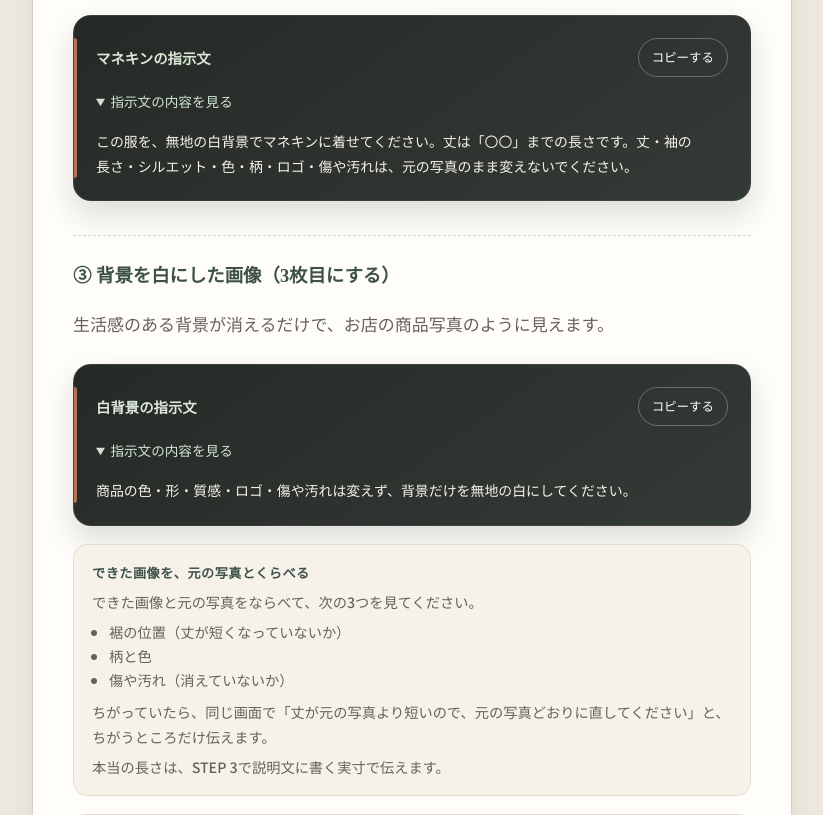
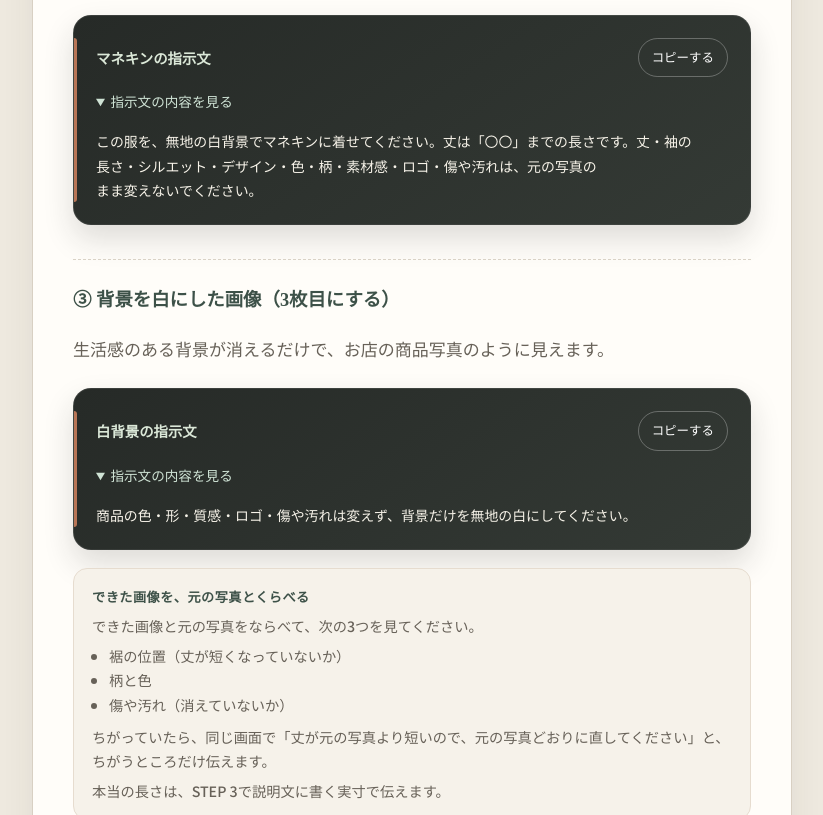
Before and after one commit to ryooh18-byte/merukarihanbai, a plain HTML site: page index.html in a window 1280 px wide. Shown: the part 4500-5315 px from the top of the page, without its empty margins (228-1051 px from the left). Drawn offline with Linux system fonts and the light colour scheme.

Commit message:
マネキンの指示文に「デザイン」「素材感」を戻す
Co-Authored-By: Claude Opus 5.5 <noreply@anthropic.com>

```diff
--- a/index.html
+++ b/index.html
@@ -338,7 +338,7 @@ AIで副収入を得るための方法を、
             <div class="prompt-head"><b>マネキンの指示文</b><button class="copy" type="button" data-copy="prompt2">コピーする</button></div>
             <details class="prompt-details" open>
               <summary>指示文の内容を見る</summary>
-              <pre id="prompt2">この服を、無地の白背景でマネキンに着せてください。丈は「〇〇」までの長さです。丈・袖の長さ・シルエット・色・柄・ロゴ・傷や汚れは、元の写真のまま変えないでください。</pre>
+              <pre id="prompt2">この服を、無地の白背景でマネキンに着せてください。丈は「〇〇」までの長さです。丈・袖の長さ・シルエット・デザイン・色・柄・素材感・ロゴ・傷や汚れは、元の写真のまま変えないでください。</pre>
             </details>
           </div>
 
@@ -583,7 +583,7 @@ AIを使った副業で、たった4か月で、介護の仕事の手取りと
     function fillPrompts(){
       var brand1=val('in-brand1'),mag=val('in-mag')||'〇〇';
       document.getElementById('prompt1').textContent='この商品写真を使って、雑誌「'+mag+'」の表紙のような画像にしてください。'+(brand1?'ブランド名「'+brand1+'」を小さく入れてください。':'')+'商品の色・柄・形・ロゴ・傷や汚れは変えず、正方形で仕上げてください。';
-      document.getElementById('prompt2').textContent='この服を、無地の白背景でマネキンに着せてください。丈は「'+(val('in-length')||'〇〇')+'」までの長さです。丈・袖の長さ・シルエット・色・柄・ロゴ・傷や汚れは、元の写真のまま変えないでください。';
+      document.getElementById('prompt2').textContent='この服を、無地の白背景でマネキンに着せてください。丈は「'+(val('in-length')||'〇〇')+'」までの長さです。丈・袖の長さ・シルエット・デザイン・色・柄・素材感・ロゴ・傷や汚れは、元の写真のまま変えないでください。';
       document.getElementById('prompt4').textContent=[
         'この写真の商品を、メルカリに出品します。タイトルと説明文を作ってください。',
         'サイズ：'+(val('in-size')||'〇〇'),
```
